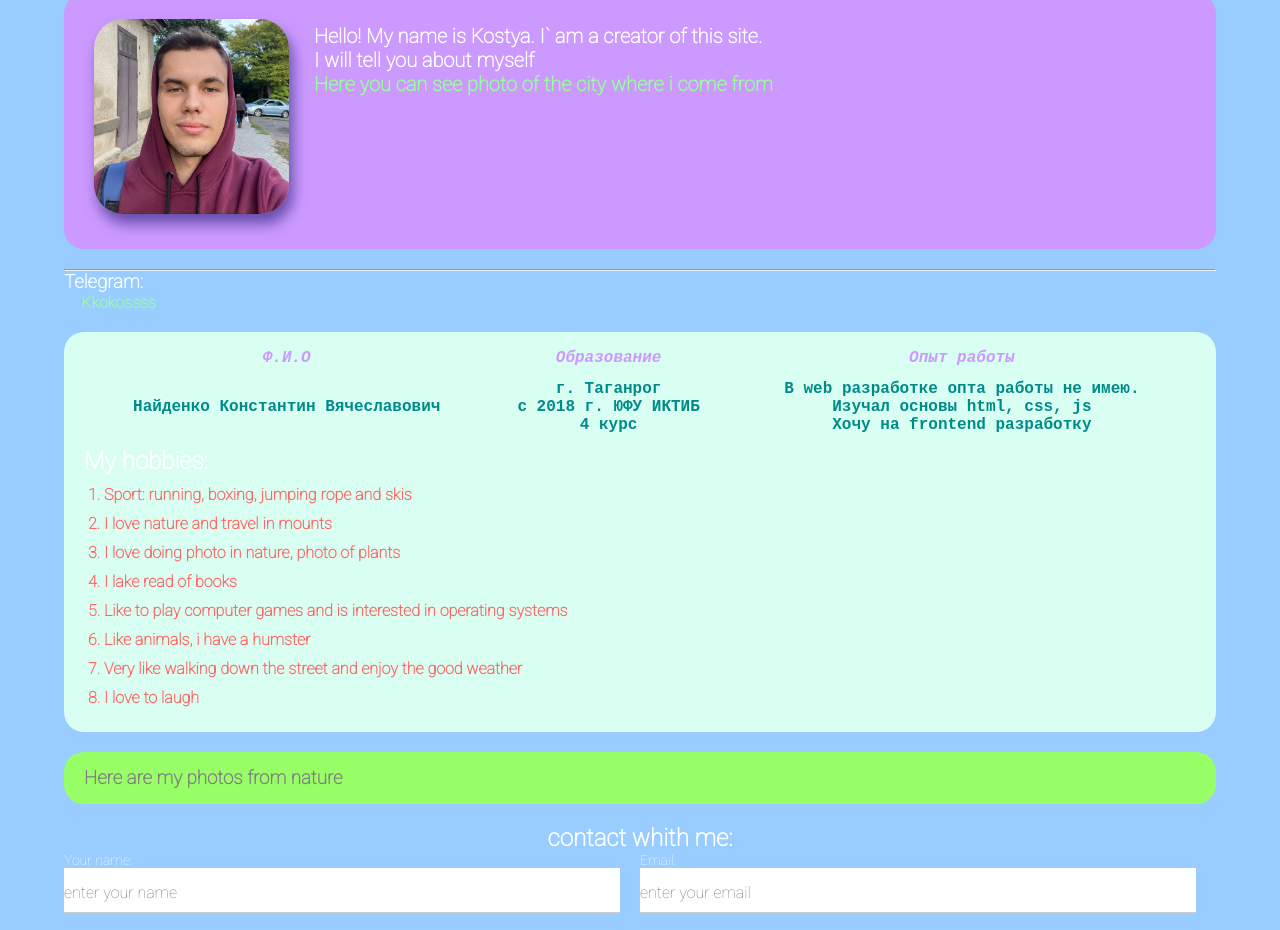
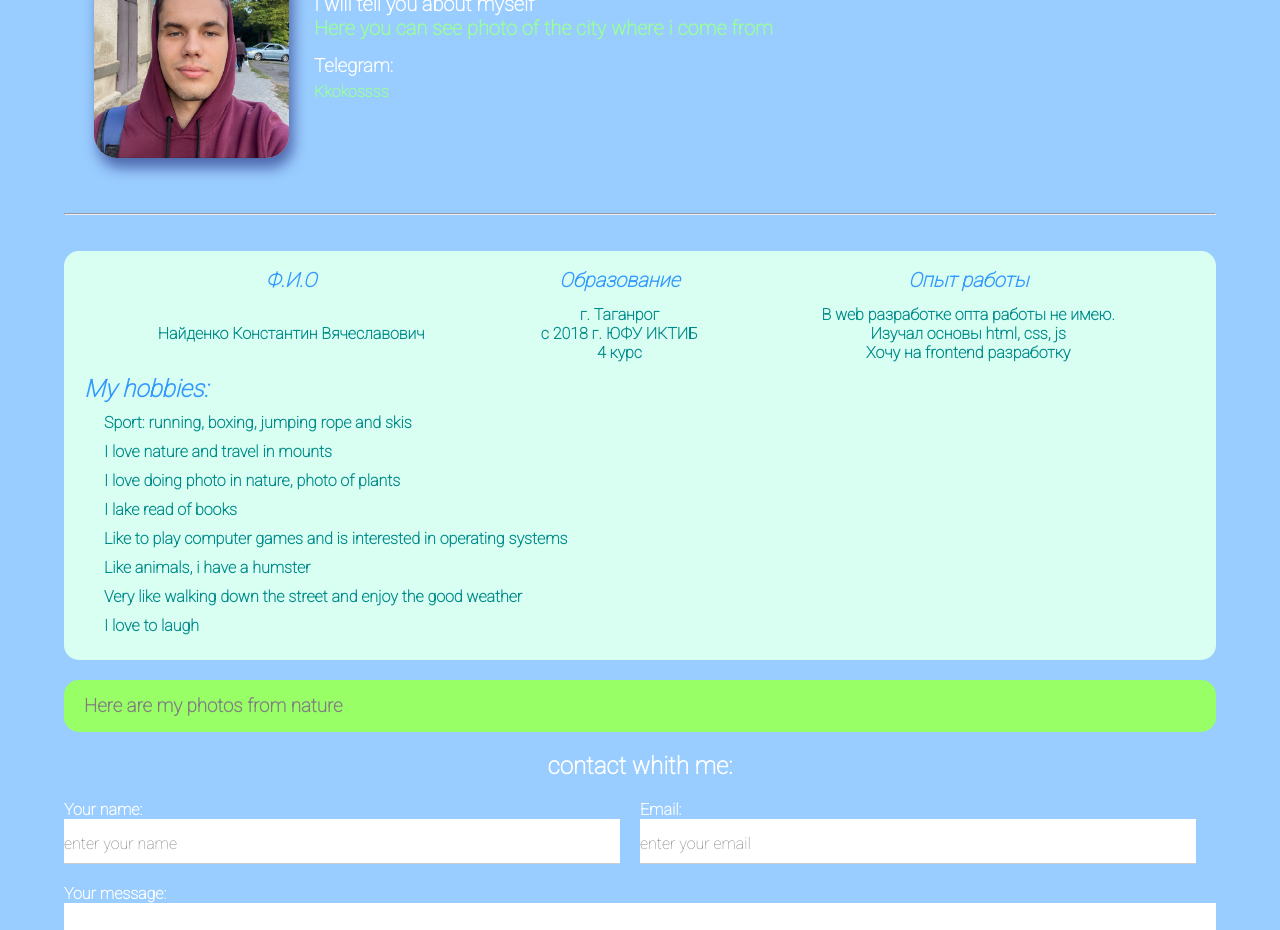
Before and after one commit to KOSSOS/CV, a plain HTML site: page index.html in a window 1280 px wide. Shown: the part 118-1048 px from the top of the page. Drawn offline with Linux system fonts and the light colour scheme; files that its build step writes are made by us from their sources; files whose address does not match are found by name.

Commit message:
Update style.css

```diff
--- a/style.css
+++ b/style.css
@@ -9,7 +9,7 @@
 body{
 	margin-left: 5%;
 	margin-right: 5%;
-	margin-top: 5%;
+	margin-top: 1%;
 	margin-bottom: 5%;
 	max-width: 95%;
 	background-color: #99CCFF;
@@ -19,9 +19,9 @@ body{
 }
 
 .H{
-	margin-bottom: 10px;
+	margin-bottom: 5px;
 	font-style: italic;
-	text-decoration: underline;
+	text-decoration: none;
 }
 
 a {
@@ -44,7 +44,7 @@ a:visited {
 
 .photo{
 	width: 195px;
-	border-radius: 15%;
+	border-radius: 12%;
 	box-shadow: 4px 10px 14px rgba(0,4,90,0.50);
 	margin-left: 10px;
 	margin-right: 25px;
@@ -53,7 +53,6 @@ a:visited {
 }
 
 .info{
-	background: #CC99FF;
 	margin-bottom: 20px;
 	font-weight: 700;
 	display: flex;
@@ -63,8 +62,8 @@ margin-top: 15px;
 font-size: 20px;
 }
 
-.bg-yellow {
-	background: #FFFF99;
+.info h3{
+	text-align:
 }
 
 .bg-green {
@@ -78,14 +77,14 @@ font-size: 20px;
 .card {
 	padding: 15px 20px;
 	margin-bottom: 20px;
-	border-radius: 20px;
+	border-radius: 15px;
 }
 
-.card h4{
-	color: #CC99FF;
+.card h2{
+	color: #3399FF;
 	margin-bottom: 10px;
 	font-style: italic;
-	font-family: Andale Mono, monospace;
+	/*font-family: Andale Mono, monospace; */
 }
 
 .list{
@@ -94,9 +93,10 @@ font-size: 20px;
 
 .list li{
 	margin-top: 10px;
-	color: #FF6666;
+	color: #008B8B;
 	margin-bottom: 10px;
-		font-weight: 900;
+		font-weight: bold;
+		list-style: none;
 }
 
 .table{
@@ -104,9 +104,11 @@ font-size: 20px;
 }
 
 .table th{
-	color: #CC99FF;
+	color: #3399FF;
+	font-size: 20px;
 	font-style: italic;
-	font-family: Adale Mono, monospace;
+	font-weight: bold;
+	/*font-family: Adale Mono, monospace; */
 	padding-bottom: 1%;
 }
 
@@ -114,29 +116,29 @@ font-size: 20px;
 	color: #008B8B;
 	text-align: center;
 	font-weight: bold;
-	font-family: Adale Mono, monospace;
+	/*font-family: Adale Mono, monospace;*/
 	padding-bottom: 1%;
 }
 
 .social {
-margin-bottom: 20px;
+	margin-top: -160px;
+	margin-bottom: 150px;
+	margin-left: 250px;
 }
 
-.social h2{
-	margin-bottom: 10px;
-}
-
-.social a{
-	margin-left: 1.5%;
+.social h3{
+	margin-bottom: 5px;
 }
 
 .form h2{
 	text-align: center;
+	margin-bottom: 20px;
 }
 
 .form-group label{
 display: block;
-font-size: 14px;
+font-size: 16px;
+font-weight: bold;
 }
 
 .form-group input,
@@ -148,7 +150,7 @@ border: none;
 border-bottom: 1px solid #ccc;
 color: black;
 padding: 15px 0 10px;
-outline-color: #CC99FF;
+outline-color: #3399FF;
 font-size: 16px;
 font-family: inherit;
 }
@@ -165,7 +167,7 @@ font-family: inherit;
 
 .btn{
 	padding: 15px 20px;
-	background: #CC99FF;
+	background: #3399FF;
 	color: white;
 	border: none;
 	font-family: Adale mono, monospace;
```
